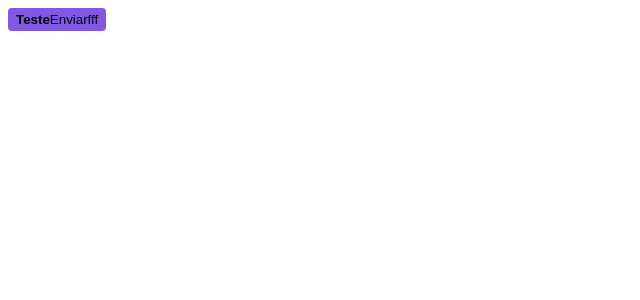
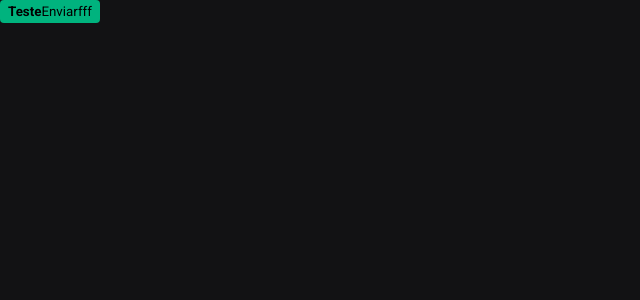
Before and after one commit to tufcoder/ignite-shop, a Next.js app: page / in a window 1280 px wide. Shown: the top 300 px of the page, without its empty margins (0-640 px from the left). Built offline with nearby package versions, Linux system fonts and the light colour scheme.

Commit message:
Estruturas globais

```diff
--- a/src/pages/_app.tsx
+++ b/src/pages/_app.tsx
@@ -1,3 +1,8 @@
-export default function App({ Component, pageProps }) {
+import { AppProps } from "next/app";
+import { globalStyles } from "../styles/global";
+
+globalStyles()
+
+export default function App({ Component, pageProps }: AppProps) {
   return <Component {...pageProps} />;
 }
--- a/src/pages/index.tsx
+++ b/src/pages/index.tsx
@@ -4,7 +4,7 @@
   border: 0,
   borderRadius: 4,
   padding: '4px 8px',
-  backgroundColor: '$rocketseat',
+  backgroundColor: '$green300',
 
   span: {
     fontWeight: 'bold',
--- /dev/null
+++ b/src/styles/global.ts
@@ -0,0 +1,21 @@
+import { globalCss } from ".";
+
+export const globalStyles = globalCss({
+  '*': {
+    margin: 0,
+    padding: 0,
+  },
+
+  body: {
+    backgroundColor: '$gray900',
+    color: '$gray100',
+
+    'webkit-font-smoothing': 'antialiased',
+    'moz-osx-font-smoothing': 'grayscale',
+  },
+
+  'body, input, textare, button': {
+    fontFamily: 'Roboto',
+    fontWeight: 400,
+  },
+})
--- a/src/styles/index.ts
+++ b/src/styles/index.ts
@@ -12,7 +12,14 @@
 } = createStitches({
   theme: {
     colors: {
-      rocketseat: '#8257e6'
+      rocketseat: '#8257e6',
+      white: '#fff',
+      gray900: '#121214',
+      gray800: '#202024',
+      gray300: '#c4c4cc',
+      gray100: '#e1e1e6',
+      green500: '#00875f',
+      green300: '#00b37e'
     }
   }
 })
```
